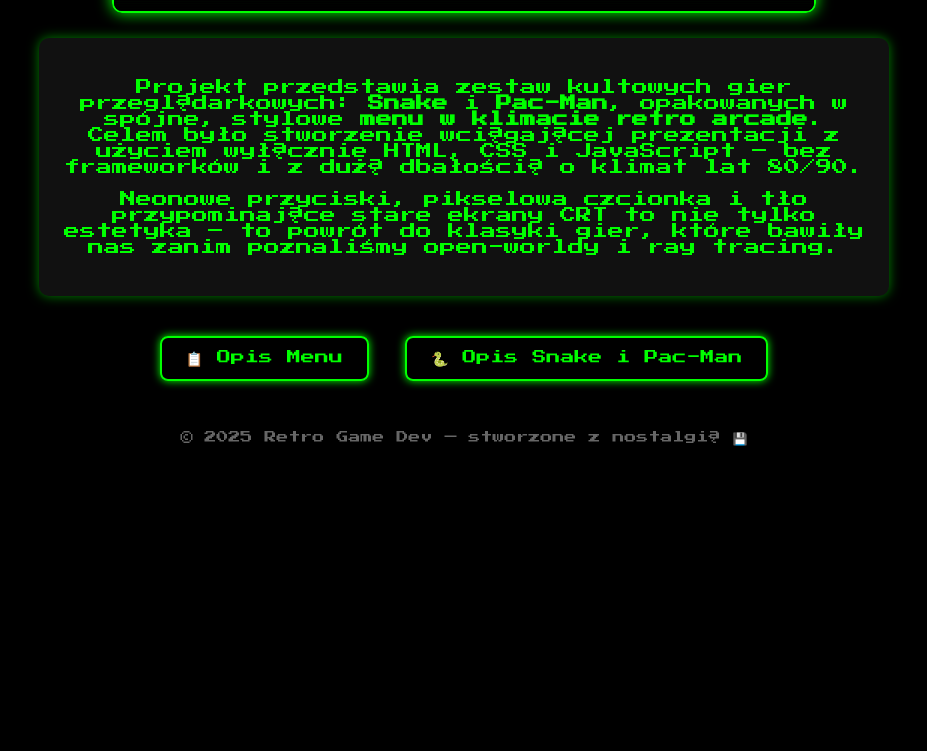
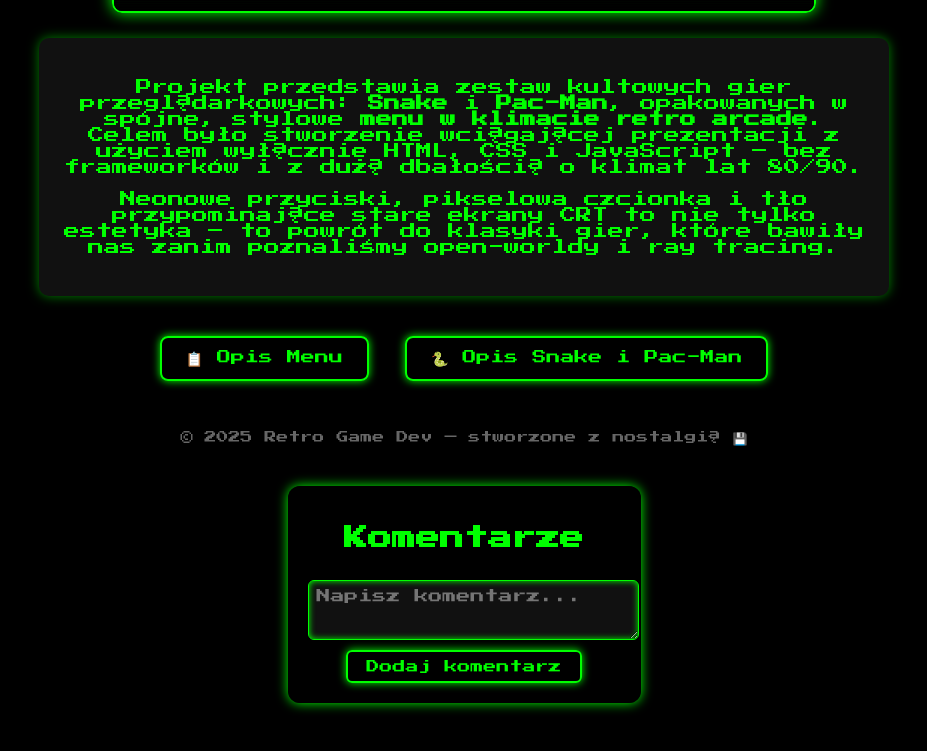
Before and after one commit to LordKiomi/retro-arcade, a plain HTML site: page Projekt/index.html in a window 1280 px wide. Shown: the part 641-1392 px from the top of the page, without its empty margins (176-1103 px from the left). Before the commit the page ends 1117 px from the top, so only its background shows below. Drawn offline with Linux system fonts and the light colour scheme.

Commit message:
Dodano sekcję komentarzy

```diff
--- a/Projekt/index.html
+++ b/Projekt/index.html
@@ -100,5 +100,79 @@
     &copy; 2025 Retro Game Dev — stworzone z nostalgią 💾
   </footer>
 
+<!-- Sekcja komentarzy -->
+<div class="comments-section">
+  <h2>Komentarze</h2>
+  <div id="comments-list"></div>
+  <textarea id="comment-input" placeholder="Napisz komentarz..." rows="3"></textarea>
+  <br>
+  <button onclick="addComment()">Dodaj komentarz</button>
+</div>
+
+<script>
+function addComment() {
+  const input = document.getElementById('comment-input');
+  const list = document.getElementById('comments-list');
+  if (input.value.trim() !== "") {
+    const comment = document.createElement('div');
+    comment.className = 'comment';
+    comment.textContent = input.value;
+    list.appendChild(comment);
+    input.value = "";
+  }
+}
+</script>
+
+<style>
+.comments-section {
+  margin: 40px auto 20px auto;
+  max-width: 500px;
+  background: rgba(0,0,0,0.7);
+  padding: 20px;
+  border-radius: 12px;
+  color: #0f0;
+  font-family: 'Press Start 2P', monospace;
+  box-shadow: 0 0 12px #0f0;
+}
+#comment-input {
+  width: 100%;
+  font-family: inherit;
+  font-size: 14px;
+  margin-top: 10px;
+  border-radius: 6px;
+  border: 1px solid #0f0;
+  padding: 8px;
+  background: #111;
+  color: #0f0;
+  box-shadow: 0 0 6px #0f0 inset;
+}
+.comment {
+  margin: 10px 0;
+  padding: 8px 12px;
+  background: #111;
+  border-radius: 6px;
+  font-size: 13px;
+  border: 1px solid #0f0;
+  box-shadow: 0 0 6px #0f0;
+}
+.comments-section button {
+  margin-top: 10px;
+  padding: 8px 18px;
+  border: 2px solid #0f0;
+  border-radius: 6px;
+  background: transparent;
+  color: #0f0;
+  font-family: inherit;
+  font-size: 13px;
+  cursor: pointer;
+  box-shadow: 0 0 8px #0f0;
+  transition: background 0.2s, color 0.2s;
+}
+.comments-section button:hover {
+  background: #0f0;
+  color: #000;
+}
+</style>
+
 </body>
 </html>
```
